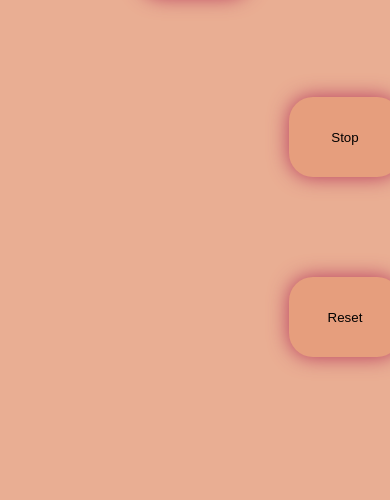
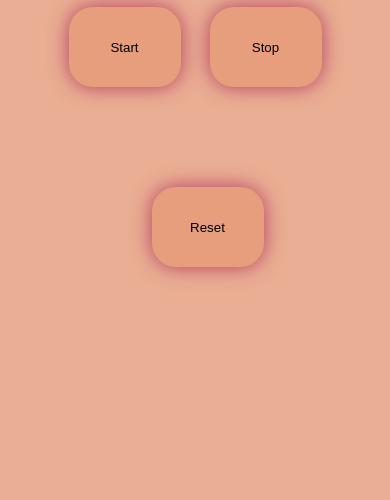
Before and after one commit to sirosiyasir/stop-watch, a plain HTML site: page index.html in a window 390 px wide. Shown: the part 360-860 px from the top of the page. Drawn offline with Linux system fonts and the light colour scheme.

Commit message:
Update style.css

```diff
--- a/style.css
+++ b/style.css
@@ -47,3 +47,24 @@ p {
 .wrapper button:nth-of-type(3) {
     margin-left: 300px;
 }
+
+@media screen and (max-width: 1269px){
+    .wrapper button:nth-of-type(2),
+    .wrapper button:nth-of-type(3) {
+    margin-left: 200px;
+}
+}
+
+@media screen and (max-width: 999px){
+    .wrapper button:nth-of-type(2),
+    .wrapper button:nth-of-type(3) {
+    margin-left: 100px;
+}
+}
+
+@media screen and (max-width: 560px){
+    .wrapper button:nth-of-type(2),
+    .wrapper button:nth-of-type(3) {
+    margin-left: 25px;
+}
+}
```
